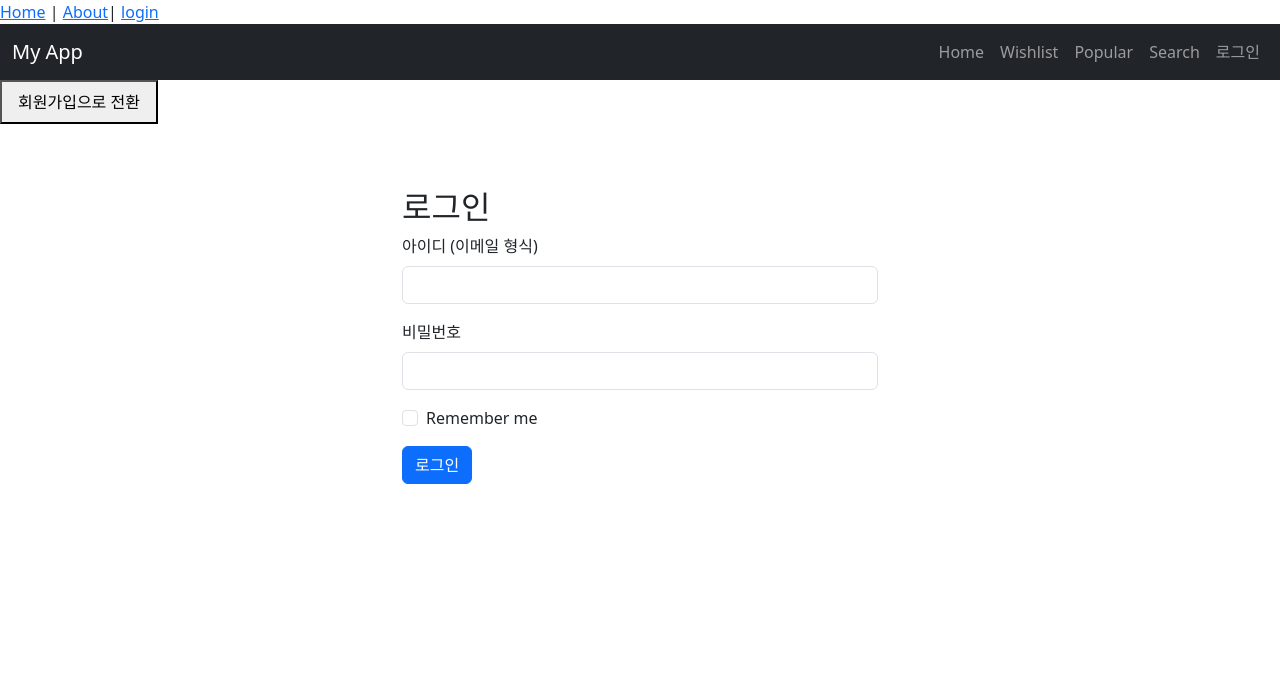
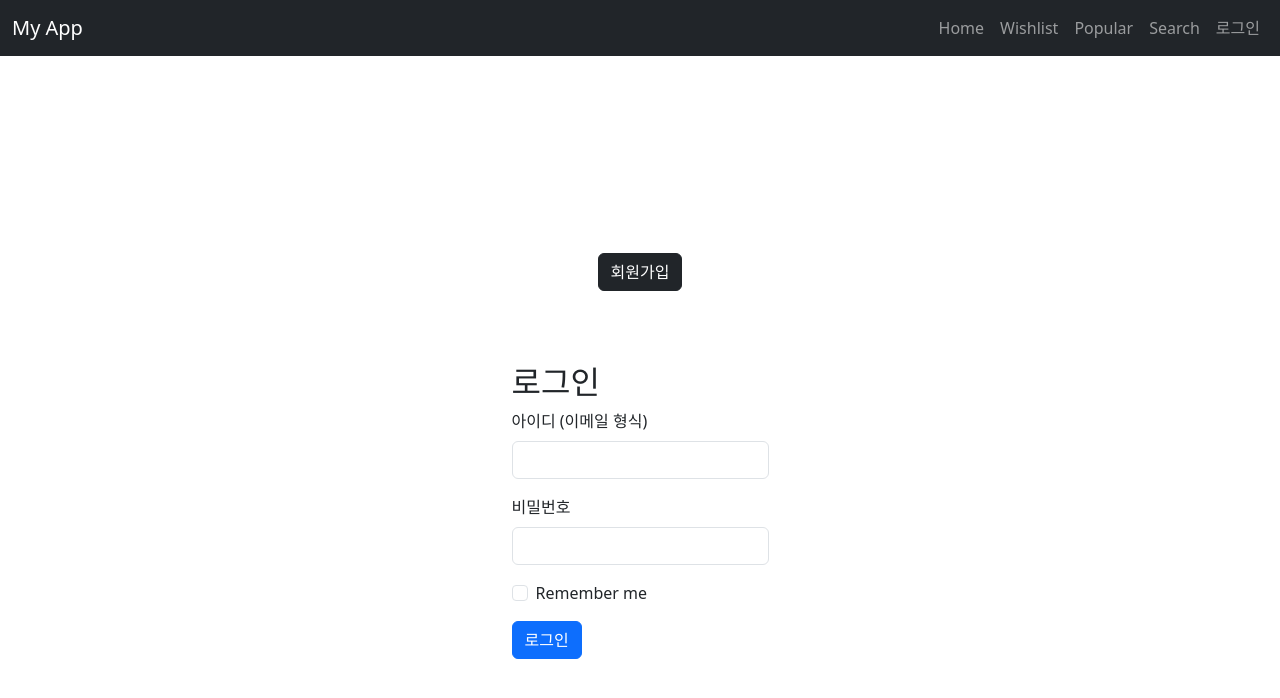
Before and after one commit to WuBong/web_task2, a Vue app: page /signin in a window 1280 px wide. Shown: the top 698 px of the page. Built offline with nearby package versions, Linux system fonts and the light colour scheme.

Commit message:
로그인창 회원가입창 수정 및 회원가입 성공후 로그인창으로 컴포넌트이동
로그인창 회원가입창 수정, 회원가입시 로그인창으로 컴포넌트 이동

```diff
--- a/src/App.vue
+++ b/src/App.vue
@@ -1,9 +1,4 @@
 <template>
-  <nav>
-    <router-link to="/">Home</router-link> |
-    <router-link to="/about">About</router-link>|
-    <router-link to="/login">login</router-link>
-  </nav>
   <Navbar />
   <router-view/>
 </template>
--- a/src/components/Navbar.vue
+++ b/src/components/Navbar.vue
@@ -71,7 +71,7 @@
 
         // Remove remembered user from localStorage
         localStorage.removeItem("rememberedUser");
-
+        localStorage.removeItem("user");
         this.isLoggedIn = false;
         this.$router.push("/signin");  // Redirect to the login page
       },
--- a/src/components/SignupForm.vue
+++ b/src/components/SignupForm.vue
@@ -114,6 +114,11 @@
         };
         localStorage.setItem("user", JSON.stringify(userData));
         this.showToastMessage("회원가입이 완료되었습니다!");
+
+        // 부모 컴포넌트에 회원가입 성공 이벤트 전달
+        this.$emit('signup-success'); // 부모 컴포넌트에서 로그인 폼으로 전환하도록 처리
+
+        // 로그인 페이지로 리다이렉트
         this.$router.push("/signin");
       },
     },
--- a/src/views/SignIn.vue
+++ b/src/views/SignIn.vue
@@ -1,7 +1,8 @@
 <template>
-    <div>
-      <button @click="toggleForm" class="toggle-button">
-        {{ isLogin ? '회원가입으로 전환' : '로그인으로 전환' }}
+    <div class="d-flex justify-content-center align-items-center flex-column" style="height: 100vh;">
+      <!-- 부트스트랩 스타일 적용된 토글 버튼 -->
+      <button @click="toggleForm" class="btn btn-dark mb-4">
+        {{ isLogin ? '회원가입' : '로그인' }}
       </button>
 
       <!-- Vue transition 사용 -->
@@ -12,8 +13,8 @@
       </transition>
 
       <transition name="fade">
-        <div v-if="!isLogin" key="login">
-          <SignupForm />
+        <div v-if="!isLogin" key="signup">
+          <SignupForm @signup-success="onSignupSuccess" />
         </div>
       </transition>
     </div>
@@ -30,12 +31,16 @@
     },
     data() {
       return {
-        isLogin: true,
+        isLogin: true, // 로그인 폼이 기본적으로 표시되도록 설정
       };
     },
     methods: {
       toggleForm() {
-        this.isLogin = !this.isLogin;
+        this.isLogin = !this.isLogin; // 폼을 전환
+      },
+      onSignupSuccess() {
+        // 회원가입 성공 시 로그인 폼으로 전환
+        this.isLogin = true;
       },
     },
   };
```
